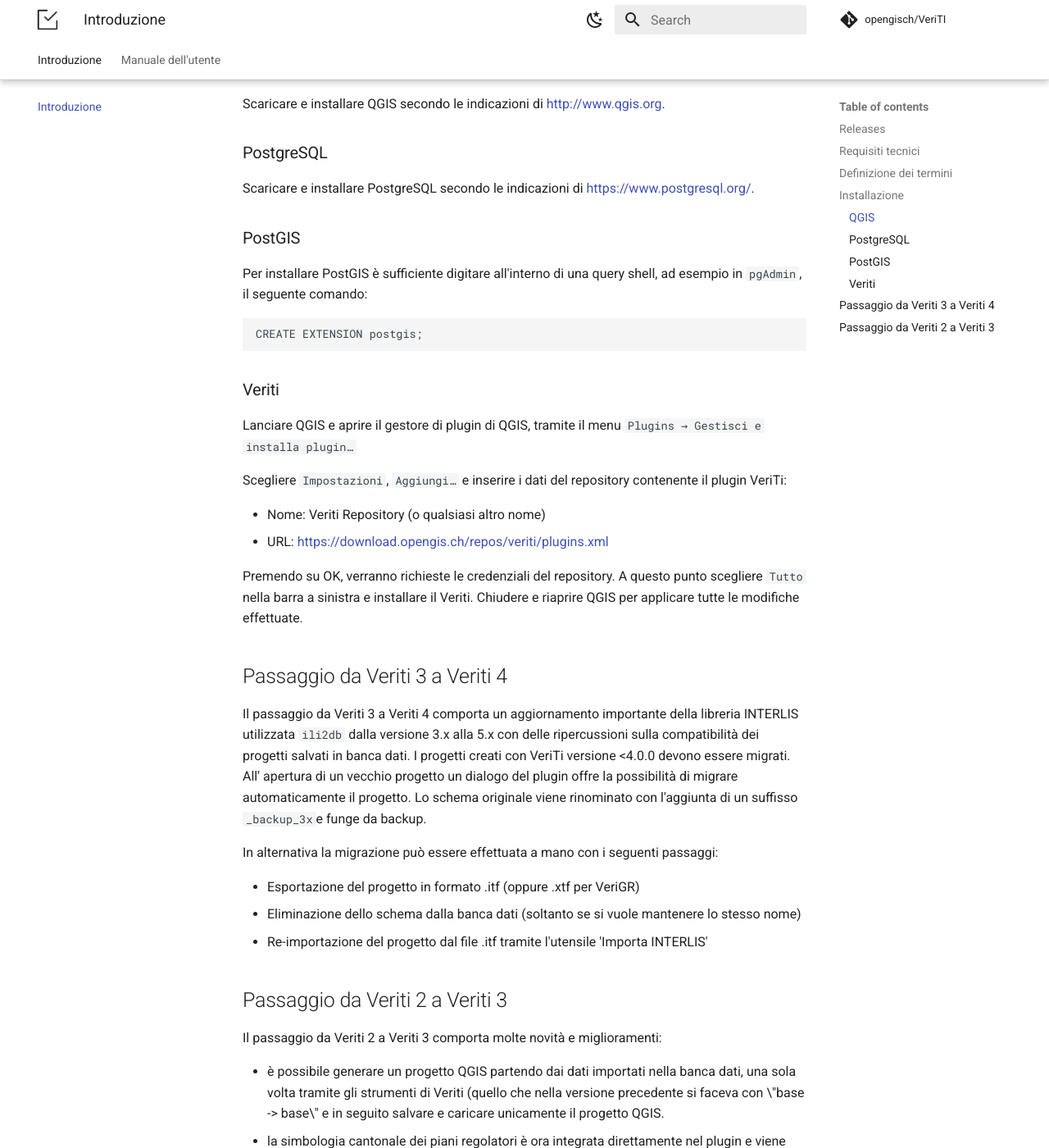
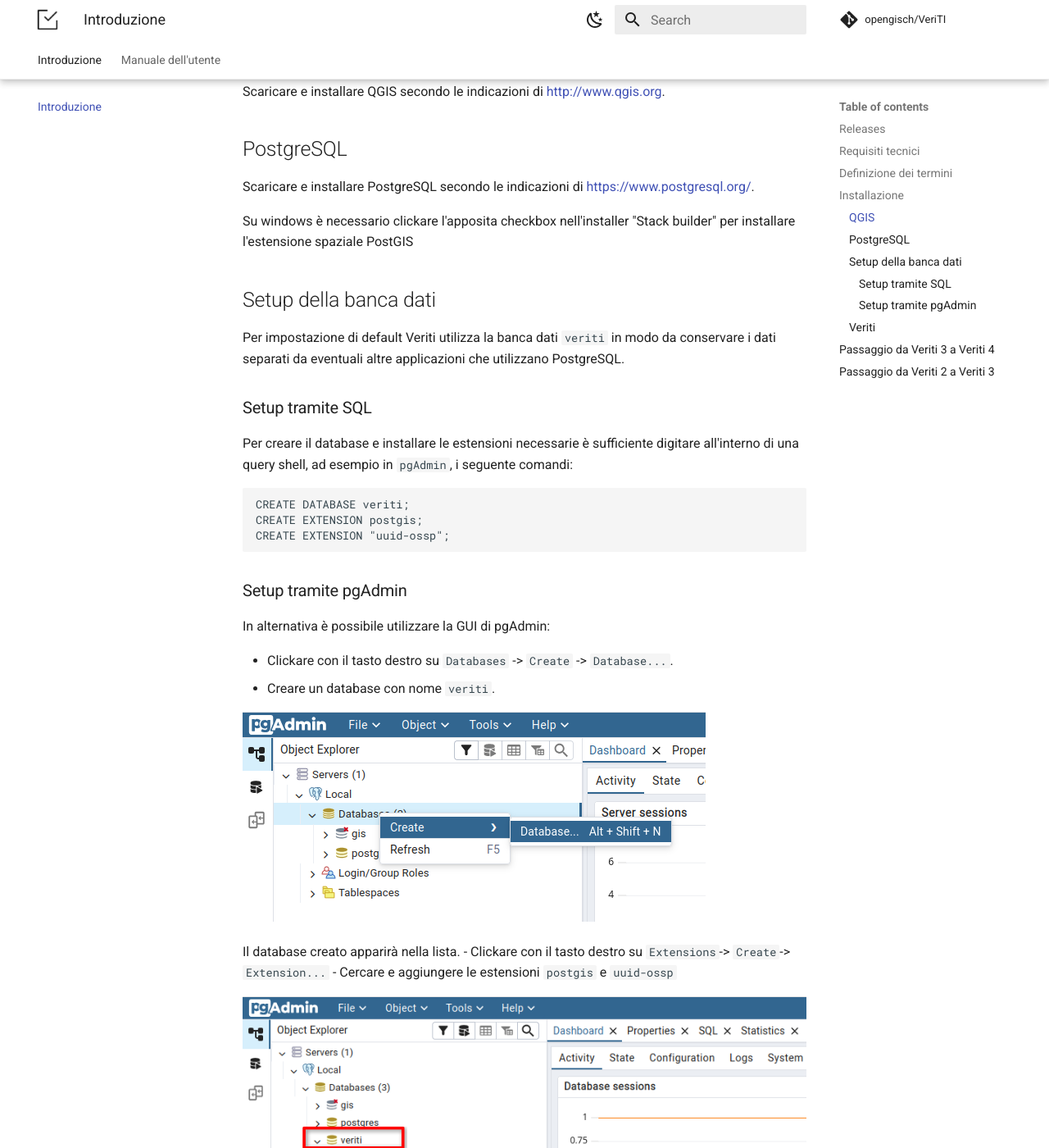
Before and after one commit to opengisch/VeriTI-docs, an MkDocs documentation site: the page built from docs/docs/index.md, in a window 1280 px wide and 1400 px high, scrolled down 2302 px. Shown: the whole window at 82% size. Built offline with MkDocs 1.6.1 and Material for MkDocs 9.7.7, drawn with Linux system fonts in a browser that asks for light colours; comment, search, counter and statistics services are not loaded; some of the changed text lies outside the part shown.

Commit message:
pgAdmin screenshots (#5)

````diff
--- a/docs/docs/index.md
+++ b/docs/docs/index.md
@@ -4,7 +4,7 @@
 dati siano conformi alle direttive cantonali (documento Descrizione del
 geodato e della sua trasmissione al Cantone).
 
-### Releases
+## Releases
 
 | Versione | Data | Modifiche |
 | --- | --- | --- |
@@ -36,41 +36,75 @@
 | 4.2.1 | 24.09.2025 | Piccole correzioni relative shape file import e dialogo impostazioni |
 | 4.3.0 | 10.03.2026 | Plugin pronto per QGIS 4, correzioni simbologia VeriGR |
 
-### Requisiti tecnici
+## Requisiti tecnici
 
 - QGIS 3 (3.4 o superiore)
 - Java JDK `1.8.0` o superiore
 - PostgreSQL 9.4 o superiore PostGIS 3.1 o superiore
 
-### Definizione dei termini
+## Definizione dei termini
 
 - Veriti
 - Progetto QGIS
 - Modello INTERLIS
 - File data transfer INTERLIS
 
-## Installazione
+# Installazione
 
-### QGIS
+## QGIS
 
 Scaricare e installare QGIS secondo le indicazioni di
 <http://www.qgis.org>.
 
-### PostgreSQL
+## PostgreSQL
 
 Scaricare e installare PostgreSQL secondo le indicazioni di
 <https://www.postgresql.org/>.
 
-### PostGIS
+Su windows è necessario clickare l'apposita checkbox nell'installer
+"Stack builder" per installare l'estensione spaziale PostGIS
 
-Per installare PostGIS è sufficiente digitare all'interno di una query
-shell, ad esempio in `pgAdmin`, il seguente comando:
+## Setup della banca dati
 
-``` {.bash org-language="sh"}
+Per impostazione di default Veriti utilizza la banca dati `veriti` in
+modo da conservare i dati separati da eventuali altre applicazioni che
+utilizzano PostgreSQL.
+
+### Setup tramite SQL
+
+Per creare il database e installare le estensioni
+necessarie è sufficiente digitare all'interno di una query shell, ad
+esempio in `pgAdmin`, i seguente comandi:
+``` sql
+CREATE DATABASE veriti;
 CREATE EXTENSION postgis;
+CREATE EXTENSION "uuid-ossp";
 ```
 
-### Veriti
+### Setup tramite pgAdmin
+
+In alternativa è possibile utilizzare la GUI di pgAdmin:
+
+- Clickare con il tasto destro su `Databases` -> `Create` -> `Database...`.
+- Creare un database con nome `veriti`.
+
+![image](./assets/pgadmin_create_database.png)
+
+Il database creato apparirà nella lista.
+- Clickare con il tasto destro su `Extensions`-> `Create`-> `Extension...`
+- Cercare e aggiungere le estensioni `postgis` e `uuid-ossp`
+
+![image](./assets/pgadmin_create_extension.png)
+
+Le estensioni appariranno nella lista:
+
+![image](./assets/pgadmin_result.png)
+
+**Nota:** Se `postgis`non si trova, significa che l'estensione non è stata
+installata. Eseguire nuovamente l'installer di PostgreSQL e
+assicurarsi di installare l'estensione postgis.
+
+## Veriti
 
 Lanciare QGIS e aprire il gestore di plugin di QGIS, tramite il menu
 `Plugins
@@ -84,10 +118,9 @@
 
 Premendo su OK, verranno richieste le credenziali del repository. A
 questo punto scegliere `Tutto` nella barra a sinistra e
-installare il Veriti. Chiudere e riaprire QGIS per applicare tutte le
-modifiche effettuate.
+installare il Veriti.
 
-## Passaggio da Veriti 3 a Veriti 4
+# Passaggio da Veriti 3 a Veriti 4
 
 Il passaggio da Veriti 3 a Veriti 4 comporta un aggiornamento importante
 della libreria INTERLIS utilizzata `ili2db` dalla versione 3.x alla 5.x
@@ -105,7 +138,7 @@
 - Eliminazione dello schema dalla banca dati (soltanto se si vuole mantenere lo stesso nome)
 - Re-importazione del progetto dal file .itf tramite l'utensile 'Importa INTERLIS'
 
-## Passaggio da Veriti 2 a Veriti 3
+# Passaggio da Veriti 2 a Veriti 3
 
 Il passaggio da Veriti 2 a Veriti 3 comporta molte novità e
 miglioramenti:
````
Also changed, not shown: docs/docs/assets/pgadmin_create_database.png (added), docs/docs/assets/pgadmin_create_extension.png (added), docs/docs/assets/pgadmin_result.png (added).
